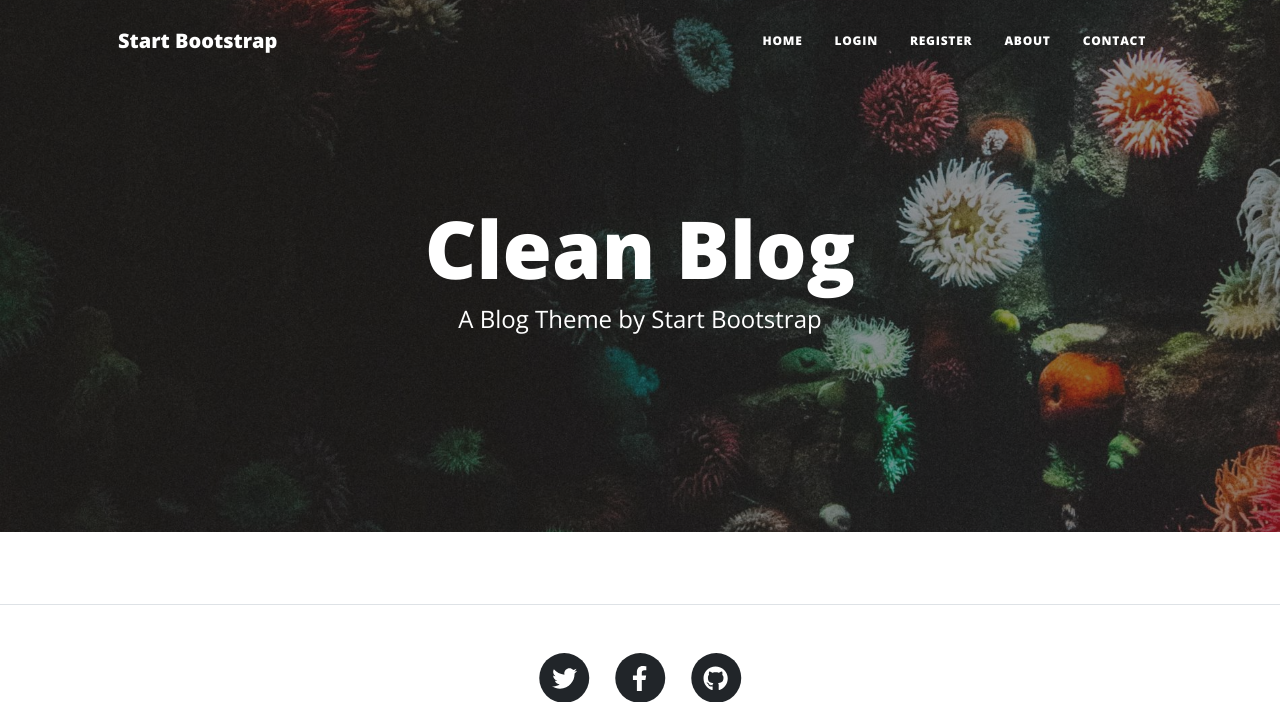
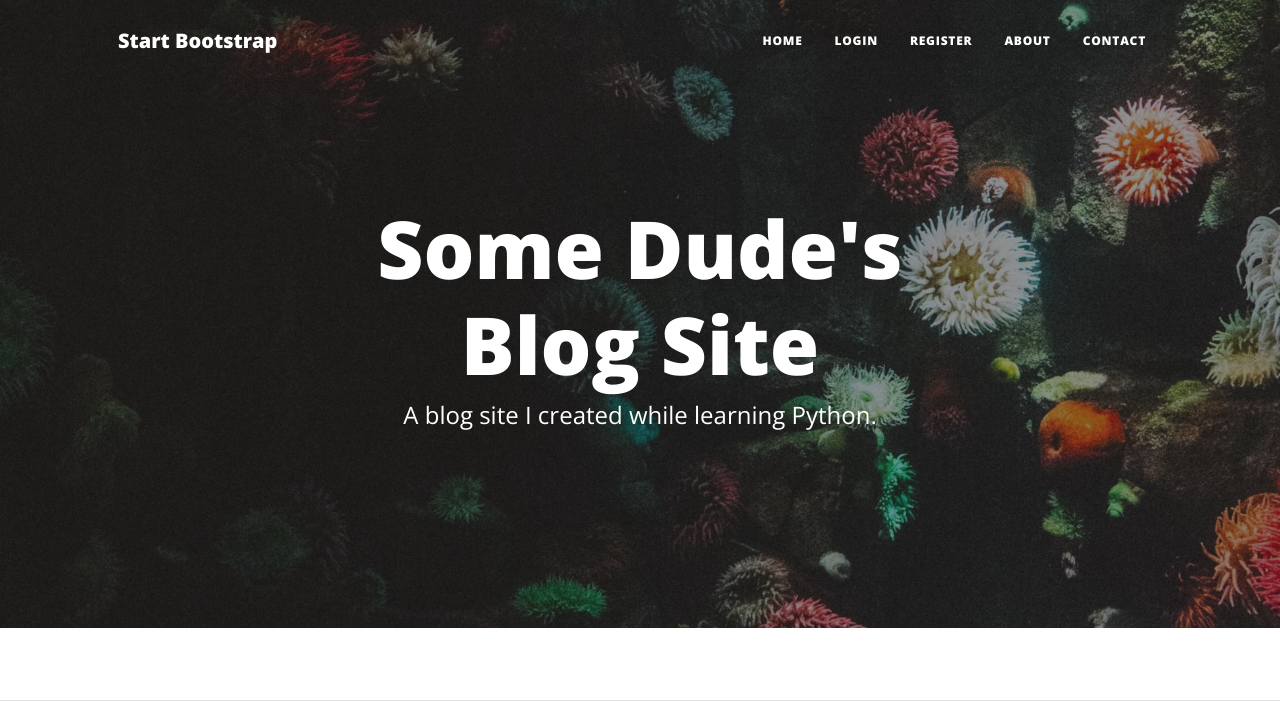
Before and after one commit to ArieKnoester/upgraded-flask-jinja-blog-exercise, a Flask app: page / in a window 1280 px wide. Shown: the top 702 px of the page. Run offline with Flask 3, Linux system fonts and the light colour scheme; data that the repository does not hold is empty; some libraries are stand-ins or nearby versions.

Commit message:
Changes home page headers and header title.

```diff
--- a/templates/header.html
+++ b/templates/header.html
@@ -5,7 +5,7 @@
         <meta name="viewport" content="width=device-width, initial-scale=1, shrink-to-fit=no" />
         <meta name="description" content="" />
         <meta name="author" content="" />
-        <title>Clean Blog - Start Bootstrap Theme</title>
+        <title>Example Blog Site</title>
         {% block styles %}
         <!-- Load Bootstrap-Flask CSS here -->
             {{ bootstrap.load_css() }}
--- a/templates/index.html
+++ b/templates/index.html
@@ -5,8 +5,8 @@
                 <div class="row gx-4 gx-lg-5 justify-content-center">
                     <div class="col-md-10 col-lg-8 col-xl-7">
                         <div class="site-heading">
-                            <h1>Clean Blog</h1>
-                            <span class="subheading">A Blog Theme by Start Bootstrap</span>
+                            <h1>Some Dude's Blog Site</h1>
+                            <span class="subheading">A blog site I created while learning Python.</span>
                         </div>
                     </div>
                 </div>
```
